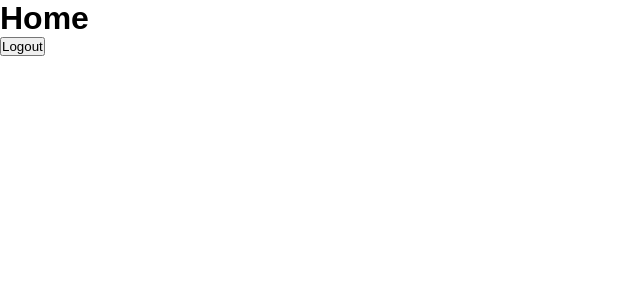
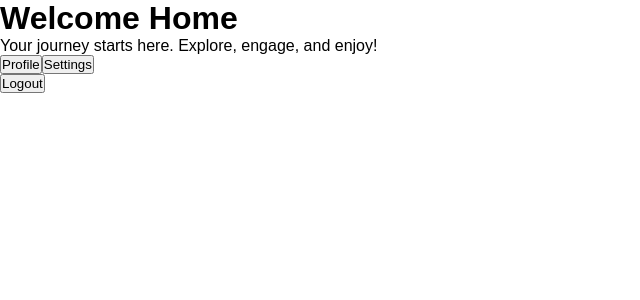
Before and after one commit to lucyzhao1997/smart-login-interface, a Vue app: page / in a window 1280 px wide. Shown: the top 300 px of the page, without its empty margins (0-640 px from the left). Built offline with nearby package versions, Linux system fonts and the light colour scheme; sample sign-in values are in the browser's storage.

Commit message:
add more details to home page

```diff
--- a/src/Home.vue
+++ b/src/Home.vue
@@ -1,14 +1,31 @@
 <template>
     <main>
       <header>
-        <h1>Home</h1>
+      <h1>Welcome Home</h1>
+      <p>Your journey starts here. Explore, engage, and enjoy!</p>
       </header>
-      <button @click="logout">Logout</button>
-      </main>
+      <section class="buttons">
+        <button @click="navigateToProfile">Profile</button>
+        <button @click="navigateToSettings">Settings</button>
+      </section>
+      <footer>
+        <button @click="logout">Logout</button>
+      </footer>
+     </main>
   </template>
 <script setup>
 import {useRouter} from 'vue-router';
 const router = useRouter();
+
+const navigateToProfile = () => {
+  // Add your routing logic here
+  console.log("Navigating to Profile...");
+};
+
+const navigateToSettings = () => {
+  // Add your routing logic here
+  console.log("Navigating to Settings...");
+};
 const logout = async() => {
   const res = await fetch('http://localhost:3333/logout', {
     method: 'POST',
```
